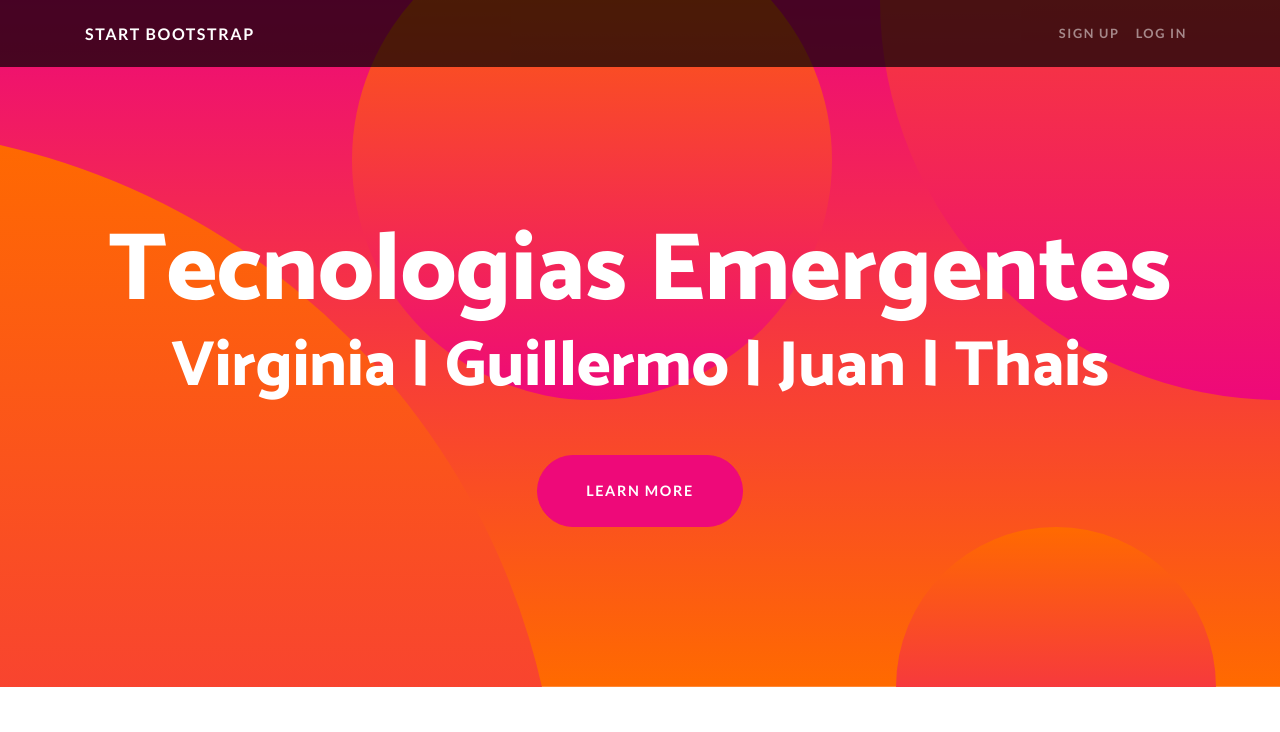
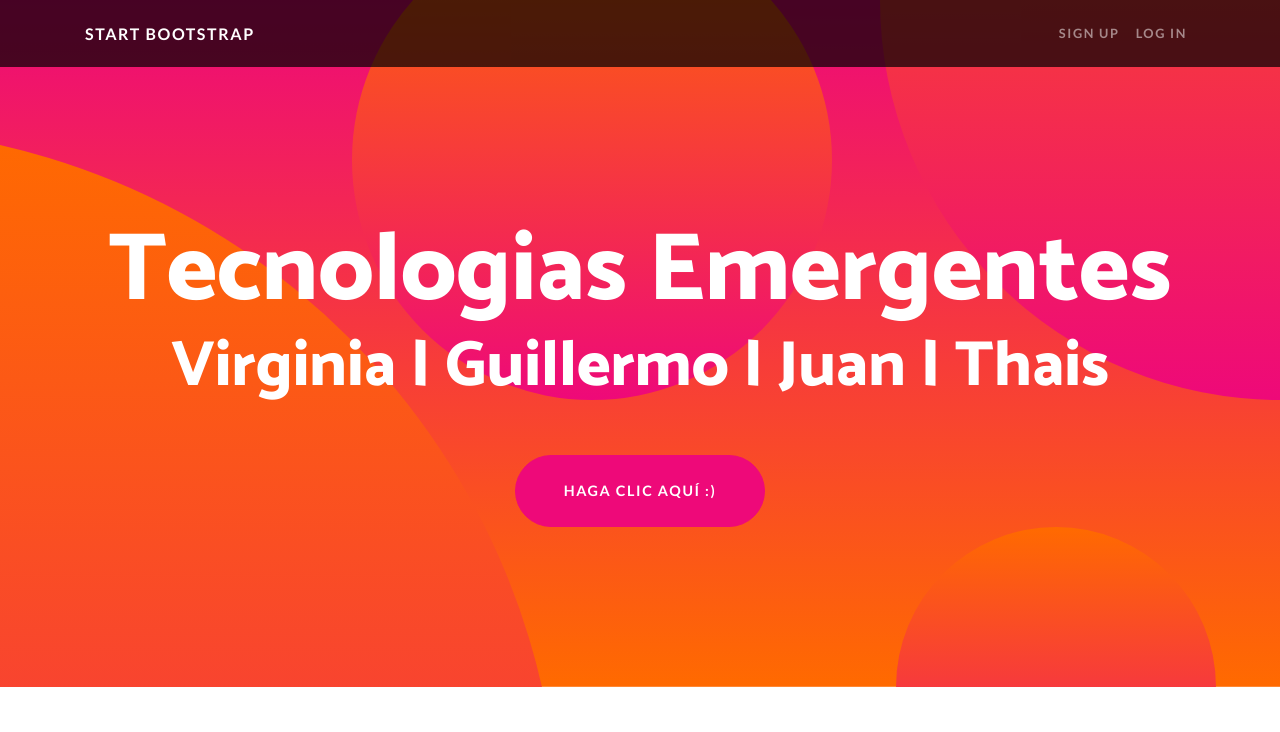
Before and after one commit to thaisruda/test-ab, a website: page index.html in a window 1280 px wide. Shown: the top 732 px of the page. Drawn offline with Linux system fonts and the light colour scheme.

Commit message:
Update index.html

```diff
--- a/index.html
+++ b/index.html
@@ -49,7 +49,7 @@
       <div class="container">
         <h2 class="masthead-heading mb-0">Tecnologias Emergentes</h2>
         <h3 class="masthead-subheading mb-0">Virginia | Guillermo | Juan | Thais</h3>
-        <a href="#" class="btn btn-primary btn-xl rounded-pill mt-5">Learn More</a>
+        <a href="#" class="btn btn-primary btn-xl rounded-pill mt-5">Haga clic aquí :)</a>
       </div>
     </div>
     <div class="bg-circle-1 bg-circle"></div>
```
